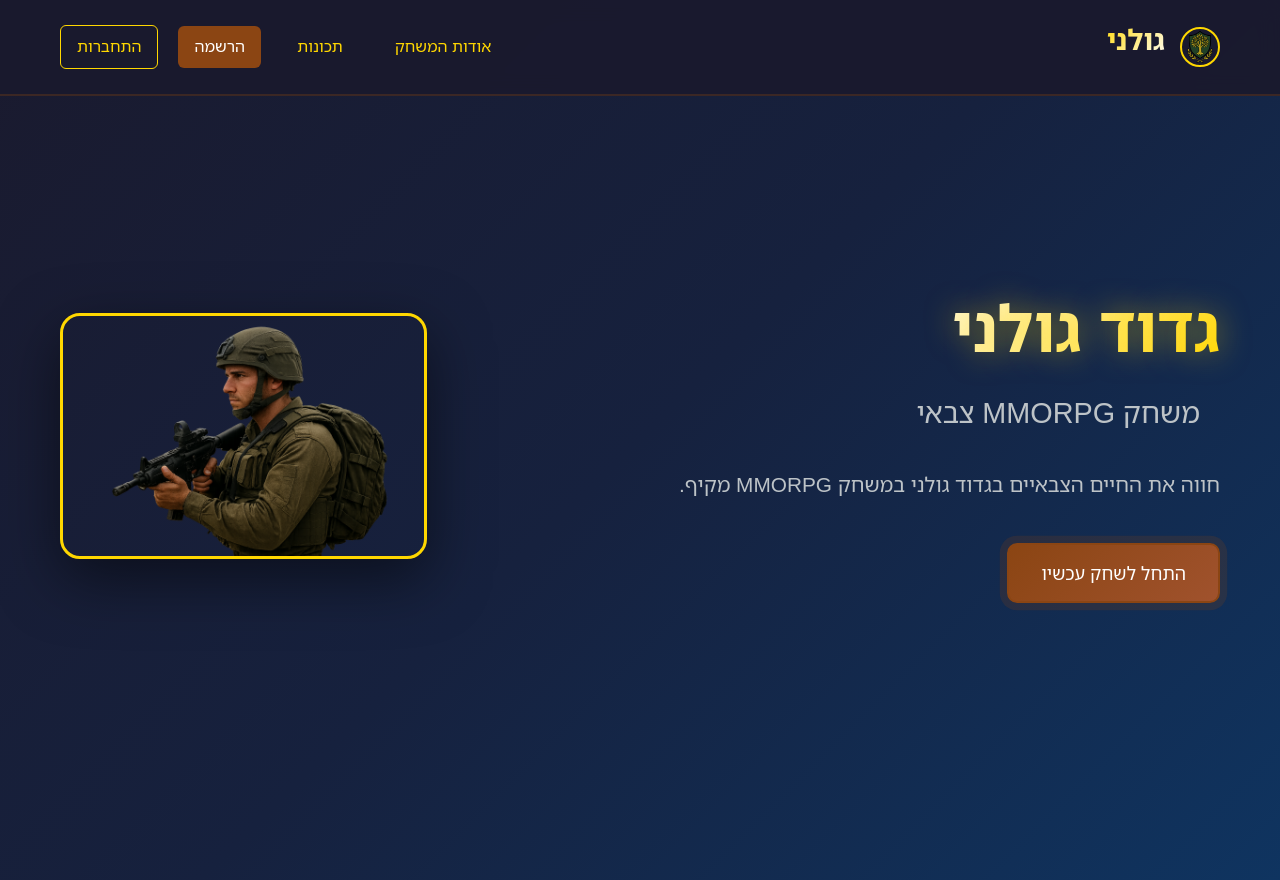
After one commit to buzagloidan/Golani, a PHP site: page /simple.php in a window 1280 px wide. The commit adds this page. Run offline with PHP 8.4, Linux system fonts and the light colour scheme.

Commit message:
Add test files and restore images to debug Railway deployment

```diff
--- a/index.php
+++ b/index.php
@@ -21,7 +21,7 @@ $playerName = $_SESSION['player_name'] ?? '';
         <nav class="navbar">
             <div class="nav-container">
                 <div class="nav-logo">
-                    <!-- <img src="assets/images/golani-logo.png" alt="גדוד גולני" class="logo-img"> -->
+                    <img src="assets/images/golani-logo.png" alt="גדוד גולני" class="logo-img">
                     <h1 class="logo-text">גולני</h1>
                 </div>
 
@@ -95,7 +95,7 @@ $playerName = $_SESSION['player_name'] ?? '';
                 </div>
 
                 <div class="hero-image">
-                    <!-- <img src="assets/images/soldier-hero.png" alt="חייל גולני" class="hero-img"> -->
+                    <img src="assets/images/soldier-hero.png" alt="חייל גולני" class="hero-img">
                 </div>
             </div>
         </section>
--- /dev/null
+++ b/simple.php
@@ -0,0 +1,62 @@
+<?php
+// Simple version without sessions for testing
+$isLoggedIn = false;
+$playerName = '';
+?>
+<!DOCTYPE html>
+<html lang="he" dir="rtl">
+<head>
+    <meta charset="UTF-8">
+    <meta name="viewport" content="width=device-width, initial-scale=1.0">
+    <title>גולני - משחק MMORPG צבאי</title>
+    <link rel="stylesheet" href="assets/css/main.css">
+    <link rel="stylesheet" href="assets/css/landing.css">
+    <link href="https://fonts.googleapis.com/css2?family=Noto+Sans+Hebrew:wght@300;400;500;700&display=swap" rel="stylesheet">
+</head>
+<body>
+    <header class="main-header">
+        <nav class="navbar">
+            <div class="nav-container">
+                <div class="nav-logo">
+                    <img src="assets/images/golani-logo.png" alt="גדוד גולני" class="logo-img">
+                    <h1 class="logo-text">גולני</h1>
+                </div>
+
+                <div class="nav-links">
+                    <a href="#about" class="nav-link">אודות המשחק</a>
+                    <a href="#features" class="nav-link">תכונות</a>
+                    <a href="#register" class="nav-link register-btn">הרשמה</a>
+                    <a href="#login" class="nav-link login-btn">התחברות</a>
+                </div>
+            </div>
+        </nav>
+    </header>
+
+    <main class="main-content">
+        <section class="hero">
+            <div class="hero-content">
+                <div class="hero-text">
+                    <h1 class="hero-title">
+                        <span class="title-main">גדוד גולני</span>
+                        <span class="title-sub">משחק MMORPG צבאי</span>
+                    </h1>
+
+                    <p class="hero-description">
+                        חווה את החיים הצבאיים בגדוד גולני במשחק MMORPG מקיף.
+                    </p>
+
+                    <div class="hero-actions">
+                        <button class="btn btn-primary btn-large">
+                            התחל לשחק עכשיו
+                        </button>
+                    </div>
+                </div>
+
+                <div class="hero-image">
+                    <img src="assets/images/soldier-hero.png" alt="חייל גולני" class="hero-img">
+                </div>
+            </div>
+        </section>
+    </main>
+</body>
+</html>
--- /dev/null
+++ b/test.php
@@ -0,0 +1,4 @@
+<?php
+echo "PHP is working!";
+phpinfo();
+?>
```
Also changed, not shown: assets/images/golani-logo.png (added), assets/images/soldier-hero.png (added).
